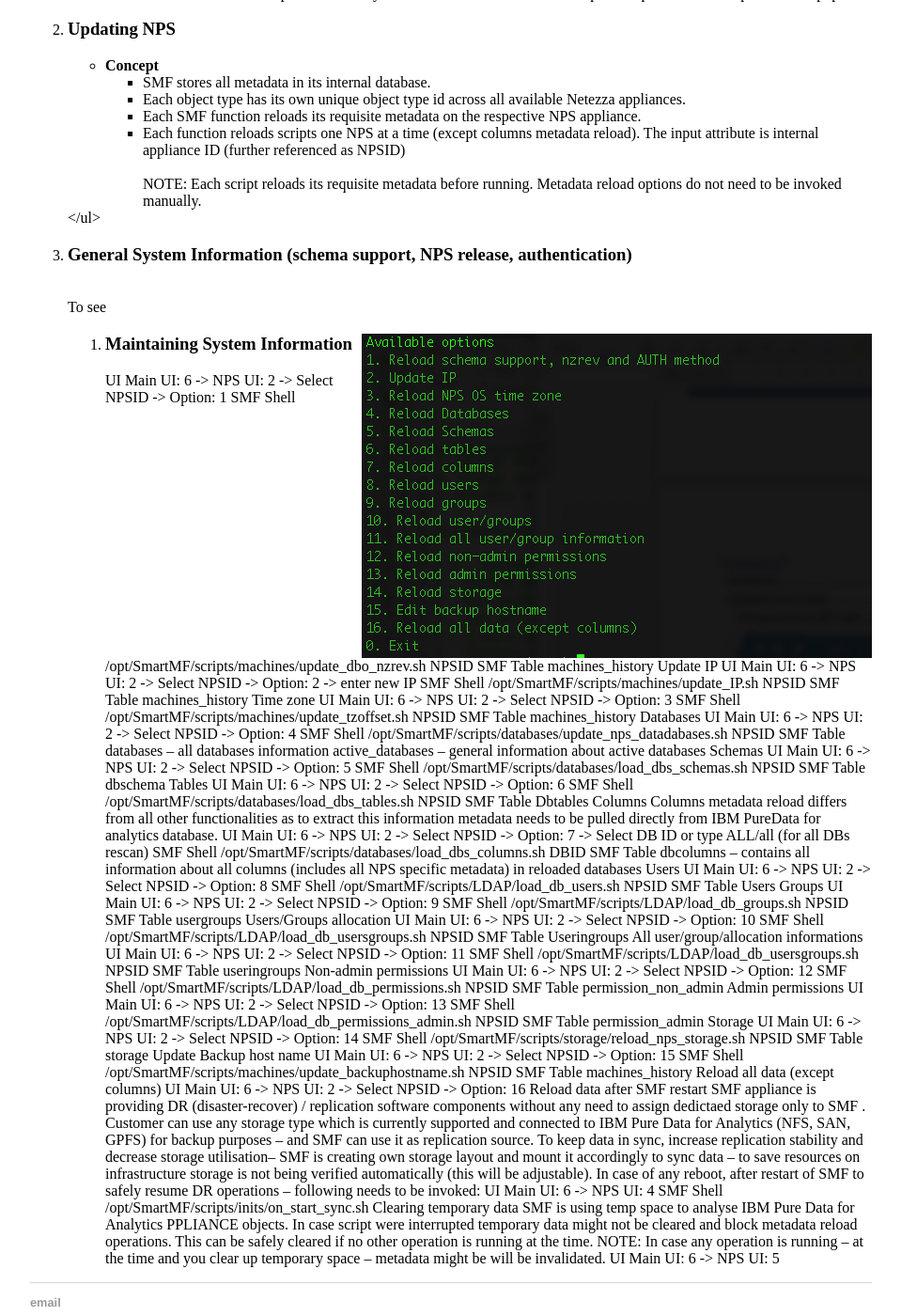
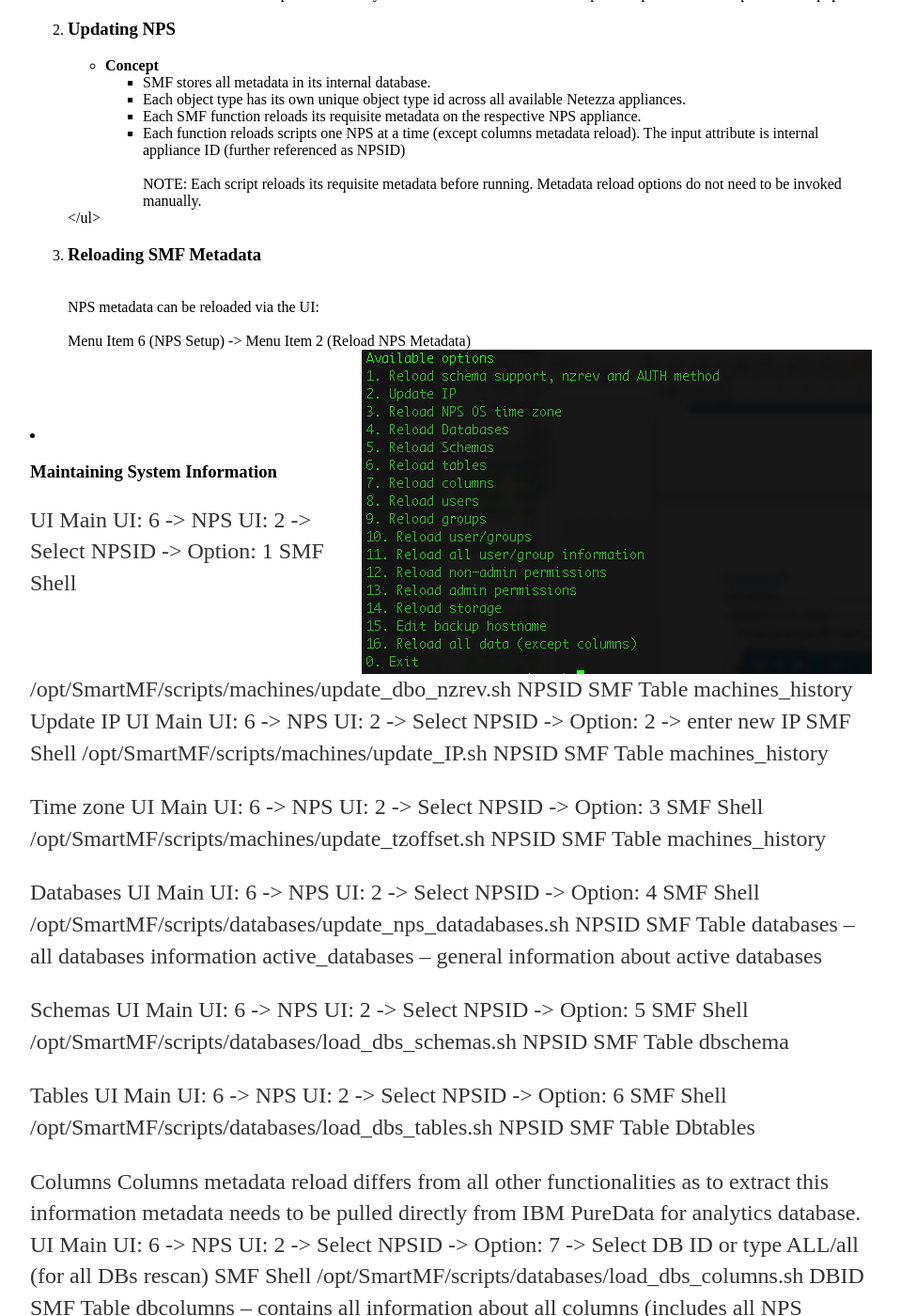
Before and after one commit to rhammett1/smf_dr_manual, a Jekyll site: the page built from manual/npssetup.md, in a window 1280 px wide and 1400 px high, scrolled down 652 px. Shown: the whole window at 94% size, without its empty margins (160-1119 px from the left). Built offline with Jekyll 4.4.1, drawn with Linux system fonts in a browser that asks for light colours; some of the changed text lies outside the part shown.

Commit message:
update npssetup.md
redesign

```diff
--- a/manual/npssetup.md
+++ b/manual/npssetup.md
@@ -56,11 +56,15 @@
    </ul>
    </ul>
    </ul>
-<li><h3>General System Information (schema support, NPS release, authentication)</h3></li>
-<br> To see
-<ol>
+<li><h3>Reloading SMF Metadata</h3></li>
+<br> NPS metadata can be reloaded via the UI:
+<br><br>Menu Item 6 (NPS Setup) -> Menu Item 2 (Reload NPS Metadata)
+
+
 <img style="float: right;" src="/manual/images/edit_nps_menu.jpg">
 
+</ol>
+<br>
 <li><h3>Maintaining System Information</h3></li>
 UI
 Main UI: 6 -> NPS UI: 2 -> Select NPSID -> Option: 1
```
